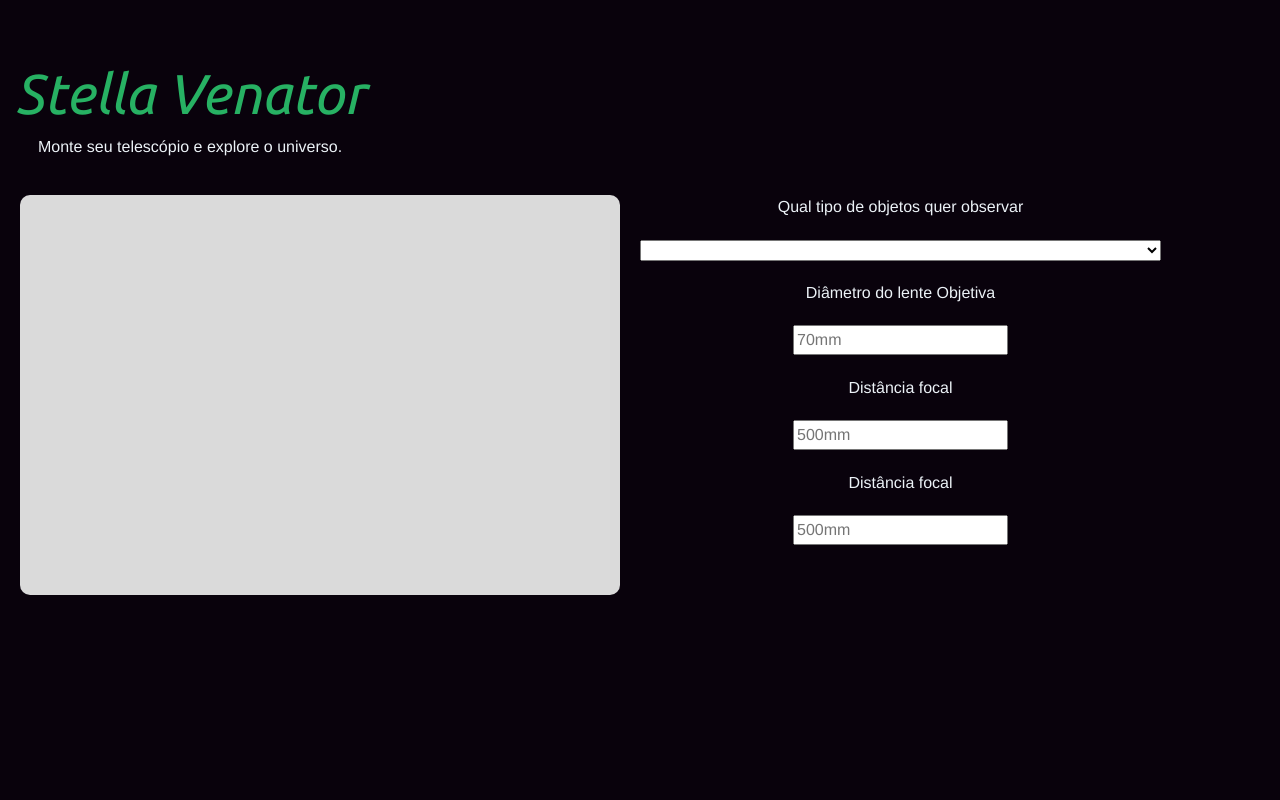
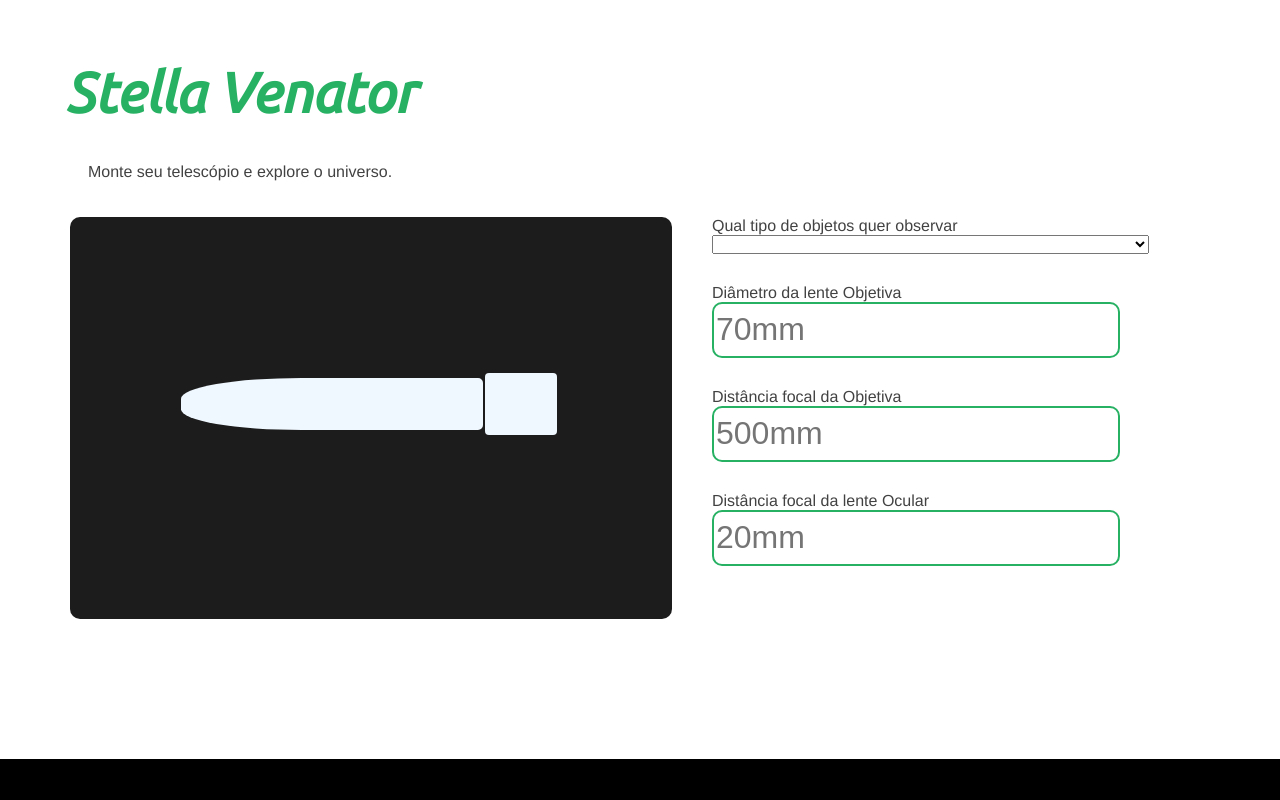
Before and after one commit to SantosPereira/Stella-Venator, a Vue app: page / in a window 1280 px wide. Shown: the top 800 px of the page. Built offline with nearby package versions, Linux system fonts and the light colour scheme.

Commit message:
Aplicação de conceitos simples de UI/UX e melhorias na interface

```diff
--- a/public/index.html
+++ b/public/index.html
@@ -6,15 +6,11 @@
     <meta name="viewport" content="width=device-width,initial-scale=1.0">
     <link rel="icon" href="<%= BASE_URL %>favicon.ico">
     <title>Stella Venator</title>
-    <link href="https://cdn.jsdelivr.net/npm/bootstrap@5.1.1/dist/css/bootstrap.min.css" rel="stylesheet" integrity="sha384-F3w7mX95PdgyTmZZMECAngseQB83DfGTowi0iMjiWaeVhAn4FJkqJByhZMI3AhiU" crossorigin="anonymous">
   </head>
   <body>
     <noscript>
       <strong>We're sorry but <%= htmlWebpackPlugin.options.title %> doesn't work properly without JavaScript enabled. Please enable it to continue.</strong>
     </noscript>
     <div id="app"></div>
-    <!-- built files will be auto injected -->
-    <script src="https://cdn.jsdelivr.net/npm/@popperjs/core@2.9.3/dist/umd/popper.min.js" integrity="sha384-W8fXfP3gkOKtndU4JGtKDvXbO53Wy8SZCQHczT5FMiiqmQfUpWbYdTil/SxwZgAN" crossorigin="anonymous"></script>
-    <script src="https://cdn.jsdelivr.net/npm/bootstrap@5.1.1/dist/js/bootstrap.min.js" integrity="sha384-skAcpIdS7UcVUC05LJ9Dxay8AXcDYfBJqt1CJ85S/CFujBsIzCIv+l9liuYLaMQ/" crossorigin="anonymous"></script>
   </body>
 </html>
--- a/src/App.vue
+++ b/src/App.vue
@@ -4,27 +4,34 @@
     <AnimacaoTelescopio/>
     <ParametrosDoTele/>
   </div>
+  <CorpoDoSite/>
 </template>
 
 <script>
 import AnimacaoTelescopio from './components/AnimacaoTelescopio.vue'
 import Cabecalho from './components/Cabecalho.vue'
 import ParametrosDoTele from './components/ParametrosDoTele.vue'
+import CorpoDoSite from './components/CorpoDoSite.vue'
 
 export default {
   name: 'App',
   components: {
     Cabecalho,
     AnimacaoTelescopio,
-    ParametrosDoTele
+    ParametrosDoTele,
+    CorpoDoSite
   }
 }
 </script>
 
 <style>
+body, html {
+    margin: 0;
+    padding: 0;
+}
 
 body {
-  background-color: #09020c;
+  background-color: rgb(255, 255, 255);
 }
 
 #app {
@@ -32,7 +39,7 @@ body {
   -webkit-font-smoothing: antialiased;
   -moz-osx-font-smoothing: grayscale;
   text-align: center;
-  color: #ecf2f7;
+  color: #424242;
   margin-top: 60px;
 }
 
--- a/src/components/AnimacaoTelescopio.vue
+++ b/src/components/AnimacaoTelescopio.vue
@@ -1,6 +1,7 @@
 <template>
     <div id="canva">
-
+        <div id="tubo"></div>
+        <div id="parasol"></div>
     </div>
 </template>
 
@@ -15,10 +16,48 @@ export default {
         width: 600px;
         height: 400px;
         margin: 20px;
+        margin-left: 70px;
 
-        background-color: #dadada;
+        background-color: rgb(28, 28, 28);
 
         border: solid 1px transparent;
         border-radius: 10px;
+
+        display: flex;
     }
+
+
+    #tubo {
+        width: 300px;
+        height: 50px;
+
+        background-color: aliceblue;
+
+        border: solid 1px transparent;
+        border-top-right-radius: 5px;
+        border-bottom-right-radius: 5px;
+
+        border-top-left-radius: 40%;
+        border-bottom-left-radius: 40%;
+        margin-left: 110px;
+        margin-top: 160px;
+    }
+
+    #parasol {
+        width: 70px;
+        height: 60px;
+
+        background-color: aliceblue;
+
+        border: solid 1px transparent;
+        border-radius: 4px;
+        /* border-top-right-radius: 5px;
+        border-bottom-right-radius: 5px;
+
+        border-top-left-radius: 50%;
+        border-bottom-left-radius: 50%; */
+        margin-left: 2px;
+        margin-top: 155px;
+    }
+
 </style>
--- a/src/components/Cabecalho.vue
+++ b/src/components/Cabecalho.vue
@@ -19,7 +19,7 @@ export default {
 @import url('https://fonts.googleapis.com/css2?family=Ubuntu:ital@1&display=swap');
 
 .cabecalho {
-  margin-left: -900px;
+  margin-left: -800px;
 }
 
 h1 {
--- /dev/null
+++ b/src/components/CorpoDoSite.vue
@@ -0,0 +1,40 @@
+<template>
+  <section>
+      <h2>Stella... o que??</h2>
+      <p>Stella Venator, do latim, caçador de estrelas,
+        é um projeto <i>open-source</i> de divulgação científica,<br></p>
+      <p>facilitando os cálculos ópticos necessários para a montagem<br></p>
+      <p> de um telescópio refrator caseiro barato e simples.<br></p>
+  </section>
+</template>
+
+<script>
+export default {
+    name: 'CorpoDoSite'
+}
+</script>
+
+<style scoped>
+    body, html {
+        margin: 0;
+        padding: 0;
+    }
+
+    section {
+        margin-top: 120px;
+        height: 600px;
+        background-color: black;
+        color: aliceblue;
+        padding: 30px;
+    }
+
+    h2 {
+        font-size: 4em;
+        color: aquamarine;
+    }
+
+    p {
+        font-size: 1.5em;
+    }
+
+</style>
--- a/src/components/ParametrosDoTele.vue
+++ b/src/components/ParametrosDoTele.vue
@@ -1,43 +1,71 @@
 <template>
   <form>
+    <div class="capsula">
       <label>Qual tipo de objetos quer observar</label>
       <select>
         <option></option>
         <option>Objeto terrestres</option>
         <option>Apenas a Lua</option>
-            <option>Lua em alta resolução, aglomerados de estrelas, objetos de alto brilho</option>
+        <option>
+          Lua em alta resolução, aglomerados de estrelas, objetos de alto brilho
+        </option>
         <option>Planetas do sistema solar</option>
         <option>Nebulosas e galáxias</option>
       </select>
+    </div>
 
-        <label>Diâmetro do lente Objetiva</label>
-        <input type="text" placeholder="70mm"/>
+    <div class="capsula">
+      <label>Diâmetro da lente Objetiva</label>
+      <input type="text" placeholder="70mm" />
+    </div>
 
-        <label>Distância focal</label>
-        <input type="text" placeholder="500mm"/>
+    <div class="capsula">
+      <label>Distância focal da Objetiva</label>
+      <input type="text" placeholder="500mm" />
+    </div>
 
-        <label>Distância focal</label>
-        <input type="text" placeholder="500mm"/>
-
-
+    <div class="capsula">
+      <label>Distância focal da lente Ocular</label>
+      <input type="text" placeholder="20mm" />
+    </div>
   </form>
 </template>
 
 <script>
 export default {
-    name: 'ParametrosDoTele'
-}
+  name: "ParametrosDoTele",
+};
 </script>
 
 <style scoped>
 form {
   display: flex;
   flex-direction: column;
-  align-items: center;
+  align-items: baseline;
   justify-content: space-between;
 
   margin-top: 20px;
+  margin-left: 20px;
   height: 350px;
 }
 
+.capsula {
+  display: flex;
+  flex-direction: column;
+  align-items: baseline;
+  justify-content: space-between;
+
+  margin-bottom: 30px;
+}
+
+input {
+    width: 400px;
+    height: 50px;
+    font-size: 2em;
+
+    border-radius: 10px;
+    border-style:solid;
+    border-color: rgb(39, 177, 99);
+}
+
 </style>
```
Lines whose indentation alone changed are shown as unchanged.
